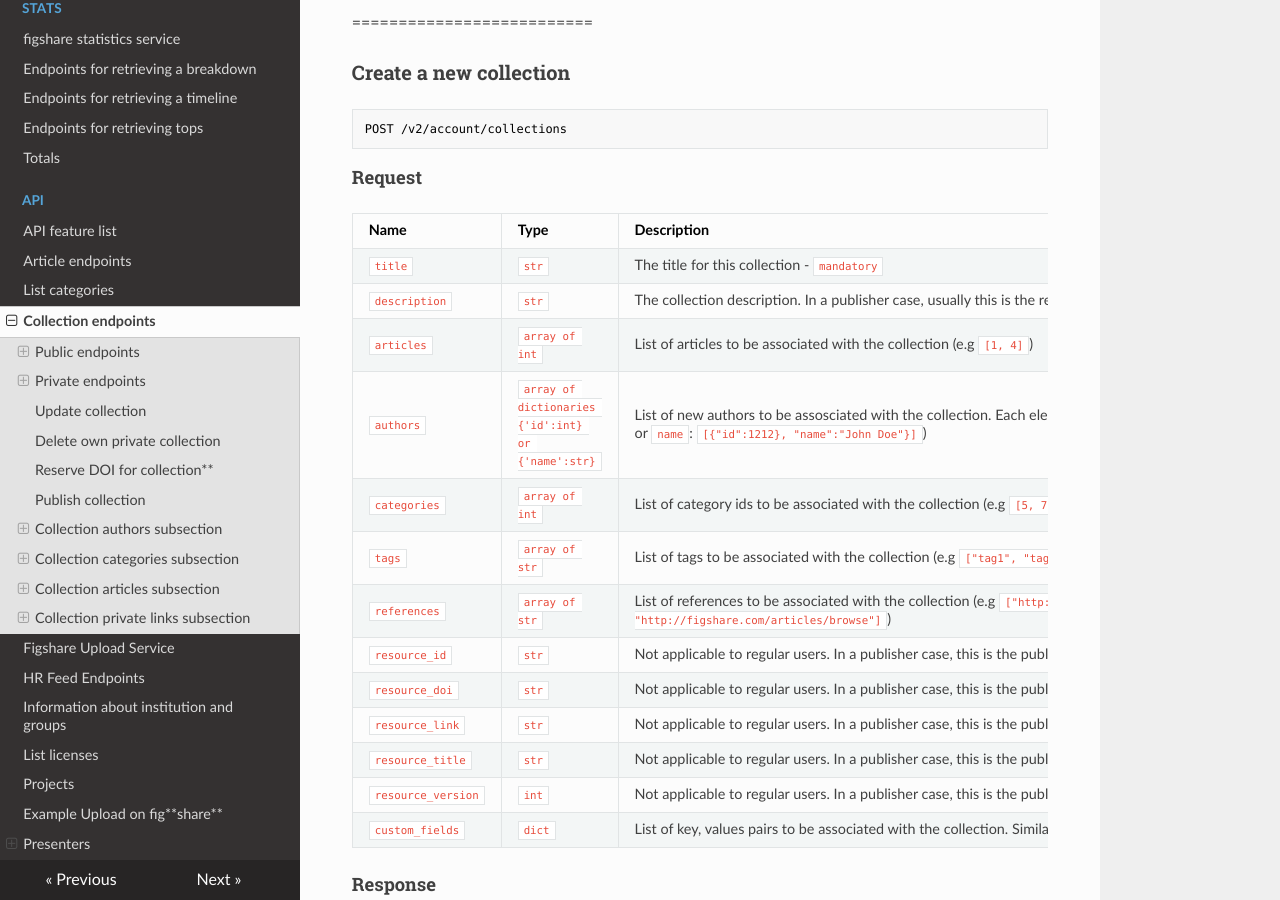
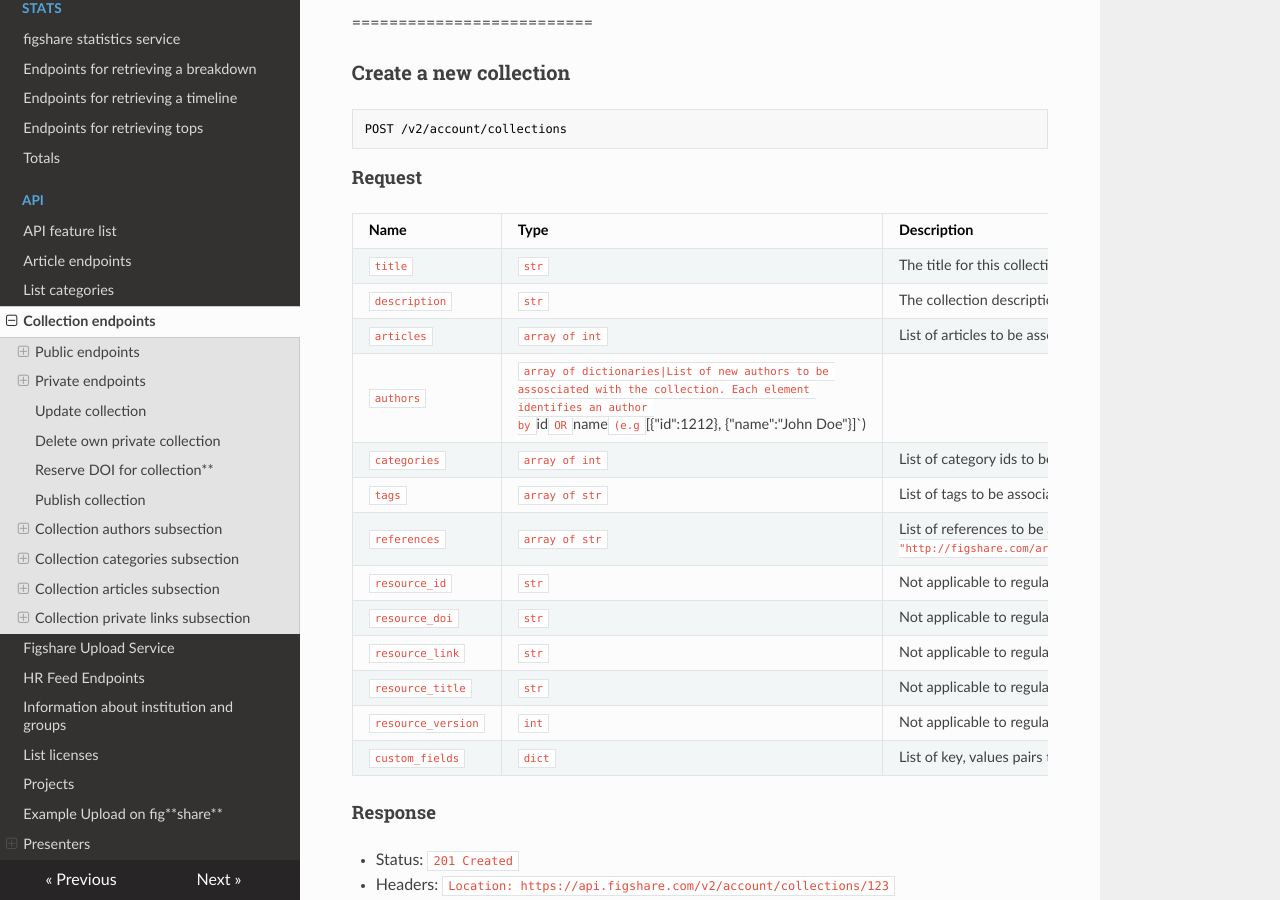
Before and after one commit to figshare/user_documentation, an MkDocs documentation site: the page built from docs/api/collections.md, in a window 1280 px wide and 900 px high, scrolled down 4849 px. Built offline with MkDocs 1.6.1, drawn with Linux system fonts in a browser that asks for light colours; nearby versions of some CDN libraries; some of the changed text lies outside the part shown.

Commit message:
Fig-5119(Documentation):Fix Collection indentation

```diff
--- a/docs/api/collections.md
+++ b/docs/api/collections.md
@@ -210,7 +210,7 @@
 |`title`            |`str`        |The title for this collection - `mandatory`|
 |`description`      |`str`        |The collection description. In a publisher case, usually this is the resource article description|
 |`articles`         |`array of int`|List of articles to be associated with the collection (e.g `[1, 4]`)|
-|`authors`          |`array of dictionaries {'id':int} or {'name':str}`|List of new authors to be assosciated with the collection. Each element identifies an author by `id` or `name`: `[{"id":1212}, "name":"John Doe"}]`)|
+|`authors`          |`array of dictionaries|List of new authors to be assosciated with the collection. Each element identifies an author by `id` OR `name` (e.g `[{"id":1212}, {"name":"John Doe"}]`)|
 |`categories`       |`array of int` |List of category ids to be associated with the collection (e.g `[5, 7, 9]`)|
 |`tags`             |`array of str` |List of tags to be associated with the collection (e.g `["tag1", "tag2"]`)|
 |`references`       |`array of str`   |List of references to be associated with the collection (e.g `["http://figshare.com", "http://figshare.com/articles/browse"]`)|
@@ -263,7 +263,7 @@
 |`title`            |`str`        |The title for this collection|
 |`description`      |`str`        |The collection description. In a publisher case, usually this is the resource article description|
 |`articles`         |`array of int`|List of articles to be associated with the collection (e.g `[1, 4]`)|
-|`authors`          |`array of dictionaries {'id':int} or {'name':str}`|List of new authors to be assosciated with the collection. Each element identifies an author by `id` or `name`: `[{"id":1212}, "name":"John Doe"}]`)|
+|`authors`          |`array of dictionaries`|List of new authors to be assosciated with the collection. Each element identifies an author by `id` OR `name`.(e.g `[{"id":1212}, {"name":"John Doe"}]`)|
 |`categories`       |`array of int` |List of category ids to be associated with the collection (e.g `[5, 7, 9]`)|
 |`tags`             |`array of str` |List of tags to be associated with the collection (e.g `["tag1", "tag2"]`)|
 |`references`       |`array of str`   |List of references to be associated with the collection (e.g `["http://figshare.com", "http://figshare.com/articles/browse"]`)|
```
